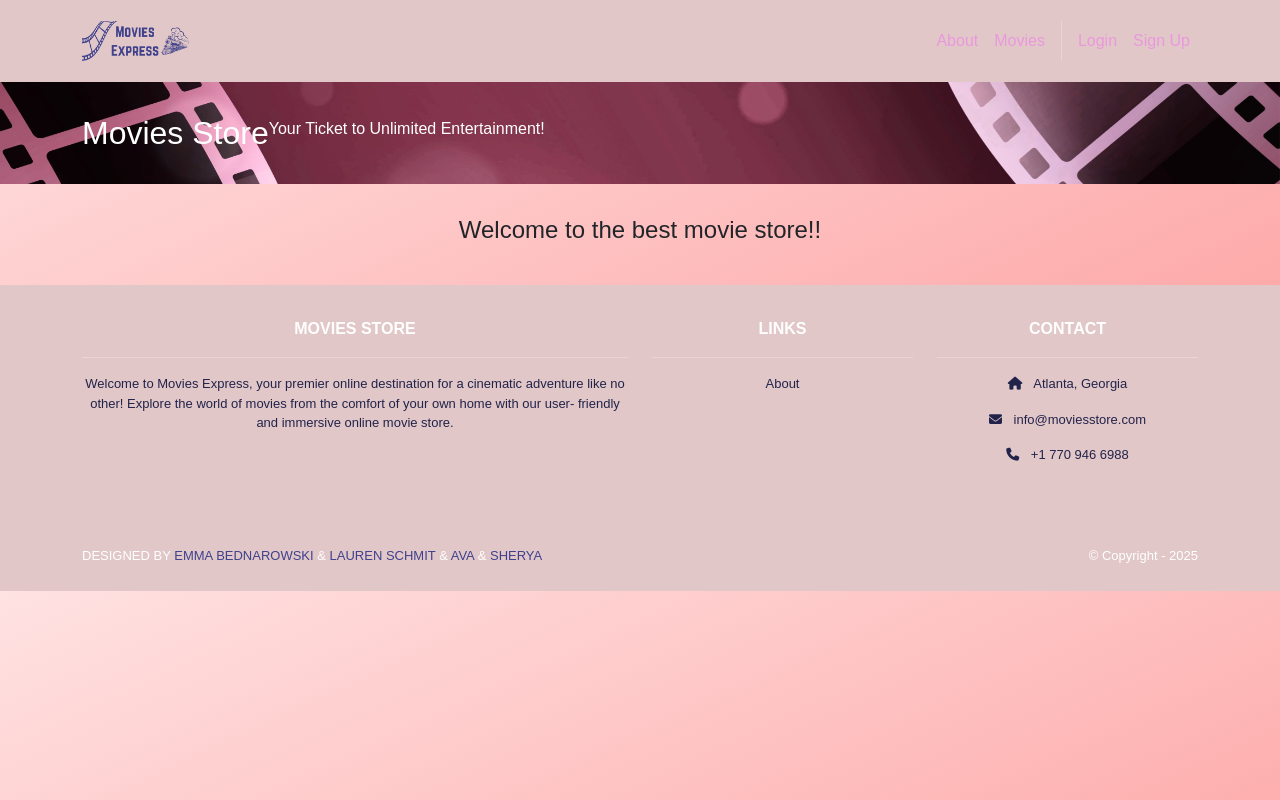
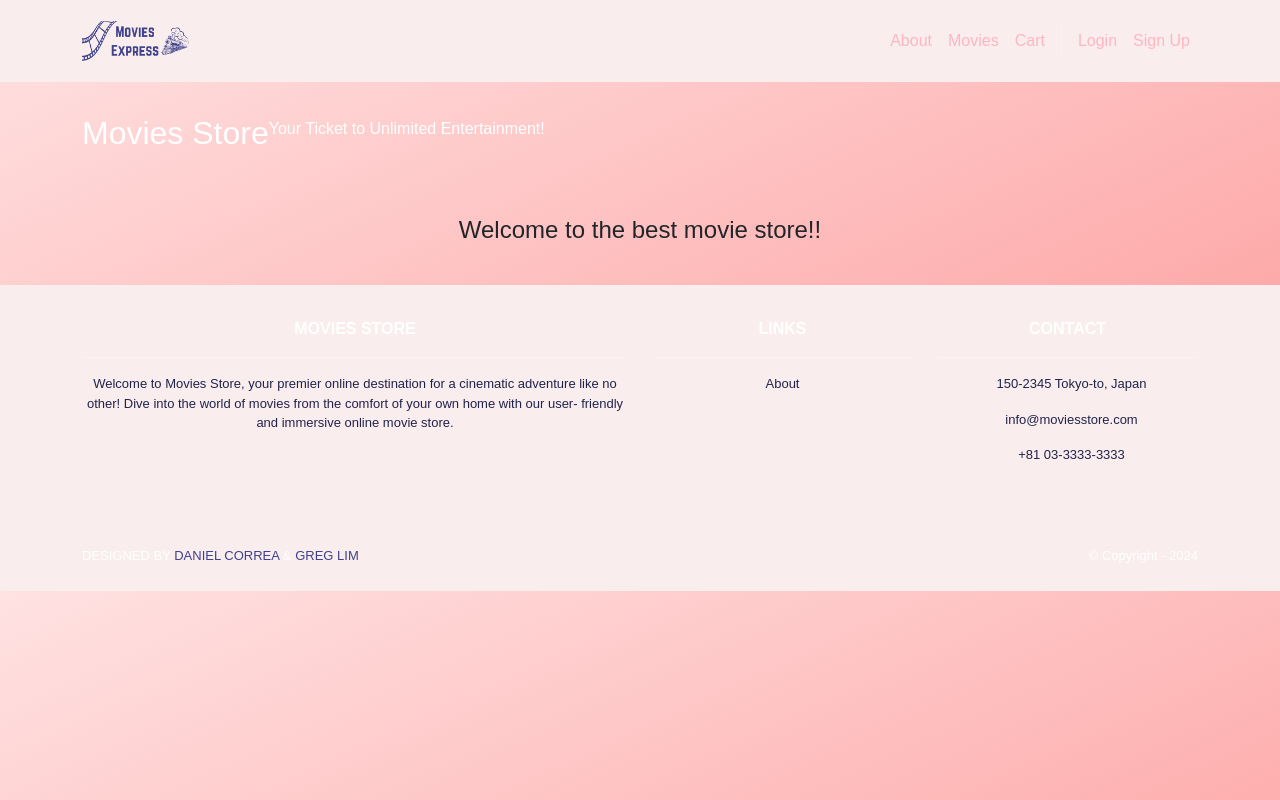
Before and after one commit to laurenaschmidt/project-1, a Django app: page / in a window 1280 px wide. Run offline with Django 5.2, Linux system fonts and the light colour scheme; some libraries are stand-ins or nearby versions; some web fonts are replaced.

Commit message:
please work

```diff
--- a/cart/urls.py
+++ b/cart/urls.py
@@ -4,6 +4,4 @@ urlpatterns = [
     path('', views.index, name='cart.index'),
     path('<int:id>/add/', views.add, name='cart.add'),
     path('clear/', views.clear, name='cart.clear'),
-    path('purchase/', views.purchase,
-        name='cart.purchase'),
 ]
--- a/moviesstore/moviesstore/moviesstore/static/css/style.css
+++ b/moviesstore/moviesstore/moviesstore/static/css/style.css
@@ -1,4 +1,9 @@
 @import url('https://fonts.googleapis.com/css2?family=Sour+Gummy&display=swap');
+:root {
+    --light-pink: #f9eded;
+    --navy-purple: #3f418d;
+    --dark-pink: #FFB6C1;
+}
 
 body {
   background: linear-gradient(to bottom right, #ffe2e2, #fd9696);
@@ -10,13 +15,8 @@ body {
   font-optical-sizing: auto;
   font-weight: 400; /* Set weight: try 100, 400, 700 */
   font-style: normal;
-  font-variation-settings: "wdth" 100;
-}
-
-.bg-index {
-  background: url("../img/background.jpg") no-repeat fixed;
-  background-size: 100% auto;
-  text-align: center;
+  font-variation-settings:
+    "wdth" 100;
 }
 
 .center-text {
@@ -39,15 +39,15 @@ body {
 }
 
 .navbar a.nav-link {
-  color: #ea98de !important;
+  color: #FFB6C1 !important;
 }
 
 .bg-dark {
-  background-color: #e1c7c7 !important;
+  background-color: #f9eded !important;
 }
 
 .ms-footer {
-  background-color: #e1c7c7;
+  background-color: #f9eded;
   text-align: center;
 }
 
@@ -76,7 +76,7 @@ body {
 }
 
 .ms-footer-bottom a:hover {
-  color: #ea98de;
+  color: #FFB6C1;
 }
 
 .img-card-200 {
--- a/moviesstore/moviesstore/moviesstore/templates/base.html
+++ b/moviesstore/moviesstore/moviesstore/templates/base.html
@@ -3,22 +3,36 @@
   {% load static %}
   <head>
     <title>{{ template_data.title }}</title>
-    <link href="https://cdn.jsdelivr.net/npm/bootstrap@5.3.3/dist/css/bootstrap.min.css" rel="stylesheet" crossorigin="anonymous">
-    <link rel="stylesheet" href="https://cdnjs.cloudflare.com/ajax/libs/font-awesome/6.1.1/css/all.min.css">
-    <link href="https://fonts.googleapis.com/css2?family=Poppins:wght@300;400;500;600;700&display=swap" rel="stylesheet">
-    <script src="https://cdn.jsdelivr.net/npm/bootstrap@5.3.3/dist/js/bootstrap.bundle.min.js" crossorigin="anonymous"></script>
-    <link rel="stylesheet" type="text/css" href="{% static 'css/style.css' %}">
-    <meta name="viewport" content="width=device-width, initial-scale=1" />
+    <link href=
+      "https://cdn.jsdelivr.net/npm/bootstrap@5.3.3/
+      dist/css/bootstrap.min.css" rel="stylesheet"
+      crossorigin="anonymous">
+    <link rel=
+      "stylesheet"  href="https://cdnjs.cloudflare.com/
+      ajax/libs/font-awesome/6.1.1/css/all.min.css">
+    <link href=
+      "https://fonts.googleapis.com/
+      css2?family=Poppins:wght@300;400;500;600;700&display=
+      swap" rel="stylesheet">
+    <script src=
+      "https://cdn.jsdelivr.net/npm/bootstrap@5.3.3/dist/
+      js/bootstrap.bundle.min.js"crossorigin="anonymous">
+    </script>
+    <link rel="stylesheet" type="text/css"
+          href="{% static 'css/style.css' %}">
+    <meta name="viewport" content="width=device-width,
+      initial-scale=1" />
   </head>
   <body>
     <!-- Header -->
-    <nav class="p-3 navbar navbar-dark bg-dark navbar-expand-lg">
+    <nav class="p-3 navbar navbar-dark bg-dark
+         navbar-expand-lg">
       <div class="container">
-        <div class="d-flex align-items-center justify-content-between w-100">
-          <a class="navbar-brand me-4" href="{% url 'home.index' %}">
-            <img src="{% static 'img/logo.png' %}" alt="logo" height="40" />
+        <a class="navbar-brand"
+           href="{% url 'home.index' %}">
+          <img src="{% static 'img/logo.png' %}" alt="logo"
+               height="40" />
         </a>
-
         <button class="navbar-toggler" type="button"
                 data-bs-toggle="collapse"
                 data-bs-target="#navbarNavAltMarkup"
@@ -27,27 +41,32 @@
                 aria-label="Toggle navigation">
           <span class="navbar-toggler-icon"></span>
         </button>
-
-          <div class="collapse navbar-collapse" id="navbarNavAltMarkup">
-            <div class="navbar-nav ms-auto">
-              <a class="nav-link" href="{% url 'home.about' %}">About</a>
-              <a class="nav-link" href="{% url 'movies.index' %}">Movies</a>
-              <div class="vr bg-white mx-2 d-none d-lg-block"></div>
-              <a class="nav-link" href="{% url 'accounts.login' %}">Login</a>
-              <a class="nav-link" href="{% url 'accounts.signup' %}">Sign Up</a>
-            </div>
+        <div class="collapse navbar-collapse"
+             id="navbarNavAltMarkup">
+          <div class="navbar-nav ms-auto navbar-ml">
+            <a class="nav-link" href=
+                    "{% url 'home.about' %}">About</a>
+            <a class="nav-link" href=
+              "{% url 'movies.index' %}">Movies</a>
+            <a class="nav-link"
+              href="{% url 'cart.index' %}">Cart</a>
+             <div class="vr bg-white mx-2 d-none
+              d-lg-block"></div>
+            <a class="nav-link"
+              href="{% url 'accounts.login' %}">Login</a>
+            <a class="nav-link"
+              href="{% url 'accounts.signup' %}">Sign Up
+            </a>
           </div>
         </div>
       </div>
     </nav>
     <!-- Header -->
-
     <div>
       {% block content %}
       {% endblock content %}
     </div>
     <!-- Footer -->
-
    <section class="p-3 ms-footer d-none d-md-block">
       <div class="container">
         <div class="row mt-3 text-white">
@@ -56,9 +75,9 @@
             <b>MOVIES STORE</b>
             <hr />
             <p>
-              Welcome to Movies Express, your premier online
+              Welcome to Movies Store, your premier online
               destination for a cinematic adventure like no
-              other! Explore the world of movies from the
+              other! Dive into the world of movies from the
               comfort of your own home with our user-
               friendly and immersive online movie store.
             </p>
@@ -77,13 +96,13 @@
             <b>CONTACT</b>
             <hr />
             <p><i class="fas fa-home me-2"></i>
-              Atlanta, Georgia
+              150-2345 Tokyo-to, Japan
             </p>
             <p><i class="fas fa-envelope me-2"></i>
               info@moviesstore.com
             </p>
             <p><i class="fas fa-phone me-2"></i>
-              +1 770 946 6988
+              +81 03-3333-3333
             </p>
           </div>
         </div>
@@ -94,16 +113,14 @@
            justify-content-between">
         <div class="me-5 text-white">
           <span>DESIGNED BY
-            <a href="https://sites.google.com/view/objectsanddesigngroup2/team-presentation"
-            target="_blank">EMMA BEDNAROWSKI</a> &
-            <a href="https://sites.google.com/view/objectsanddesigngroup2/team-presentation"
-            target="_blank">LAUREN SCHMIT</a> & <a href="https://sites.google.com/view/objectsanddesigngroup2/team-presentation"
-            target="_blank">AVA</a> & <a href="https://sites.google.com/view/objectsanddesigngroup2/team-presentation"
-            target="_blank">SHERYA</a>
+            <a href="https://www.x.com/danielgarax"
+            target="_blank">DANIEL CORREA</a> &
+            <a href="https://www.x.com/greglim81"
+            target="_blank">GREG LIM</a>
           </span>
         </div>
         <div class="text-white">
-          <span>© Copyright - 2025</span>
+          <span>© Copyright - 2024</span>
         </div>
       </div>
     </section>
```
Lines whose indentation alone changed are shown as unchanged.
